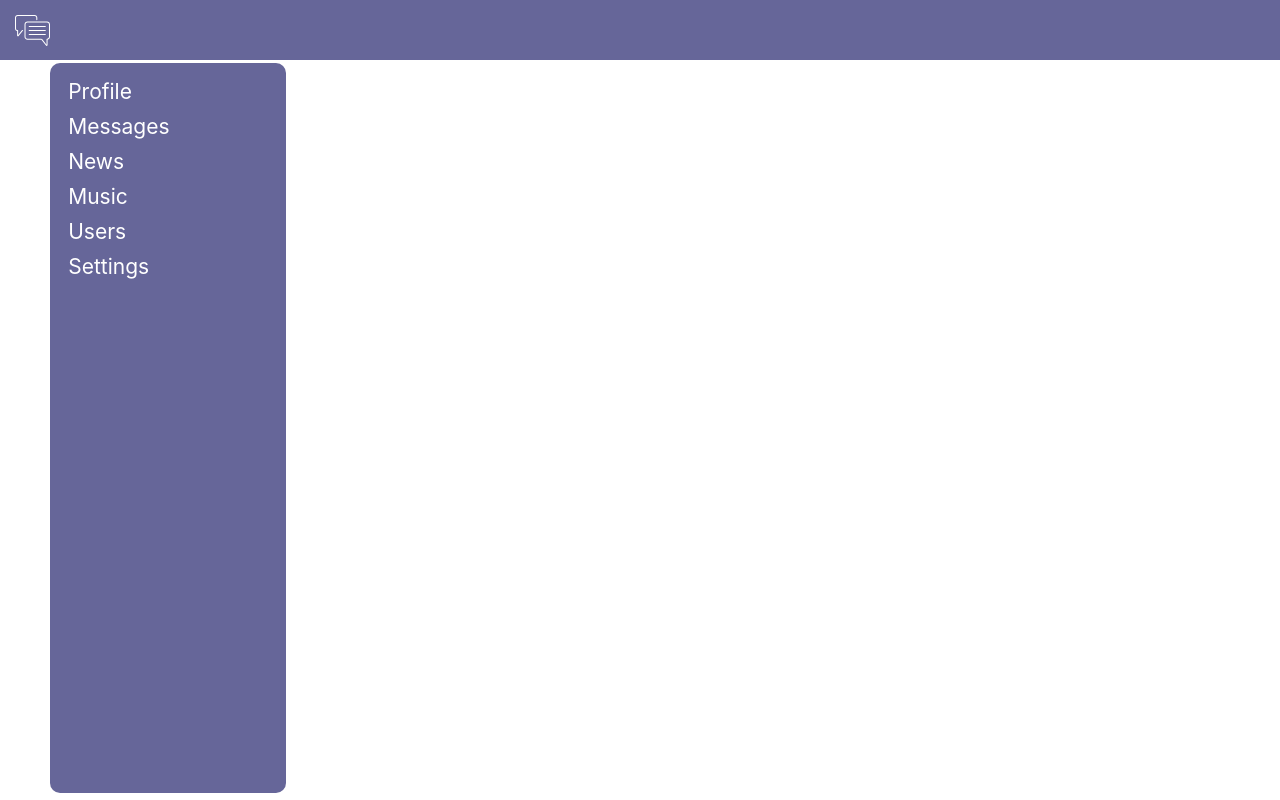
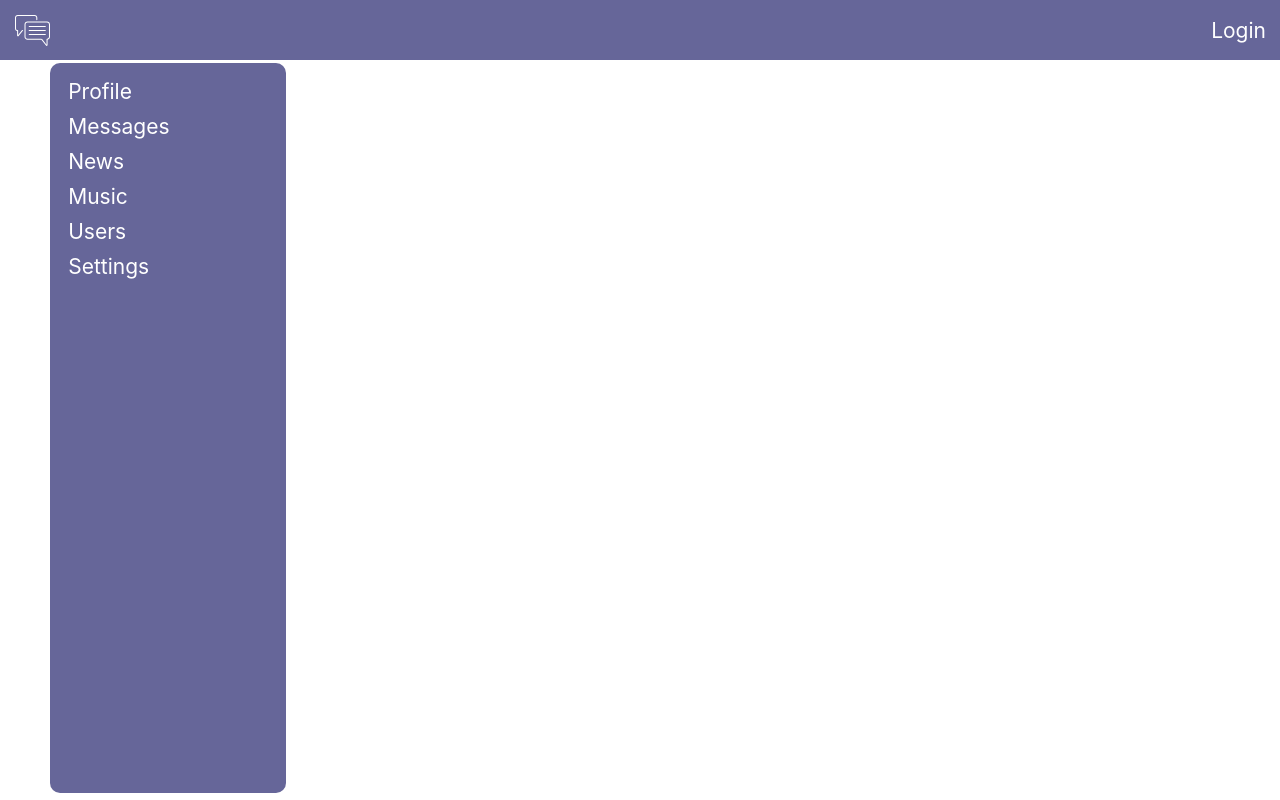
Before and after one commit to Aluminaze/social-network, a React (Create React App) app: page / in a window 1280 px wide. Built offline with nearby package versions, Linux system fonts and the light colour scheme; no server answers.

Commit message:
add authorization logic

```diff
--- a/src/App.js
+++ b/src/App.js
@@ -1,7 +1,6 @@
 import React from "react";
 import { BrowserRouter, Switch, Route } from "react-router-dom";
 import "./style/css/App.css";
-import Header from "./components/Header/Header";
 import NavBar from "./components/NavBar/NavBar";
 import News from "./components/News/News";
 import Music from "./components/Music/Music";
@@ -9,12 +8,13 @@ import Settings from "./components/Settings/Settings";
 import DialogsContainer from "./components/Dialogs/DialogsContainer";
 import UsersContainer from "./components/Users/UsersContainer";
 import ProfileContainer from "./components/Profile/ProfileContainer";
+import HeaderContainer from "./components/Header/HeaderContainer";
 
 const App = (props) => {
   return (
     <BrowserRouter>
       <section className="container">
-        <Header />
+        <HeaderContainer />
         <section className="wrapper">
           <NavBar />
           <section className="content">
--- a/src/components/Header/Header.jsx
+++ b/src/components/Header/Header.jsx
@@ -1,11 +1,19 @@
 import React from "react";
 import style from "./Header.module.css";
 import { ReactComponent as Logo } from "./header_icon.svg";
+import { NavLink } from "react-router-dom";
 
-const Header = () => {
+const Header = (props) => {
   return (
     <header className={style.header}>
       <Logo className={style.logo} />
+      {props.isAuthorized ? (
+        <div className={style.login}>{props.login}</div>
+      ) : (
+        <NavLink to={"/login"}>
+          <div className={style.login}>Login</div>
+        </NavLink>
+      )}
     </header>
   );
 };
--- a/src/components/Header/Header.module.css
+++ b/src/components/Header/Header.module.css
@@ -8,6 +8,9 @@
   align-items     : center;
   height          : 60px;
   background-color: #666699;
+  display: flex;
+  flex-direction: row;
+  justify-content: space-between;
 }
 
 .logo {
@@ -15,3 +18,9 @@
   height     : 35px;
   margin-left: 10px;
 }
+
+.login {
+  margin-right: 1rem;
+  color: white;
+  font-size: 1.5rem;
+}
--- /dev/null
+++ b/src/components/Header/HeaderContainer.jsx
@@ -0,0 +1,31 @@
+import React from "react";
+import Header from "./Header";
+import { setAuthUserData } from "../../redux/authReducer";
+import { connect } from "react-redux";
+import * as axios from "axios";
+
+class HeaderContainer extends React.Component {
+  componentDidMount() {
+    axios
+      .get(`https://social-network.samuraijs.com/api/1.0/auth/me`, {
+        withCredentials: true,
+      })
+      .then((response) => {
+        if (response.data.resultCode === 0) {
+          let { id, login, email } = response.data.data;
+          this.props.setAuthUserData(id, login, email);
+        }
+      });
+  }
+
+  render() {
+    return <Header {...this.props} />;
+  }
+}
+
+let mapStateToProps = (state) => ({
+  isAuthorized: state.auth.isAuthorized,
+  login: state.auth.login,
+});
+
+export default connect(mapStateToProps, { setAuthUserData })(HeaderContainer);
--- /dev/null
+++ b/src/redux/authReducer.js
@@ -0,0 +1,25 @@
+const SET_AUTH_USER_DATA = "SET_AUTH_USER_DATA"
+
+export const setAuthUserData = (userId, login, email) => ({type: SET_AUTH_USER_DATA, data: { userId, login, email }})
+
+let initialState = {
+  userId: null,
+  login: null,
+  email: null,
+  isAuthorized: false
+}
+
+const authReducer = (state = initialState, action) => {
+  switch (action.type) {
+    case SET_AUTH_USER_DATA: {
+      return {
+        ...state,
+        ...action.data,
+        isAuthorized: true
+      }
+    }
+    default: return state
+  }
+}
+
+export default authReducer
--- a/src/redux/redux-store.js
+++ b/src/redux/redux-store.js
@@ -2,11 +2,13 @@ import { createStore, combineReducers } from "redux";
 import dialogsReducer from "./dialogsReducer";
 import profileReducer from "./profileReducer";
 import usersReducer from "./usersReducer";
+import authReducer from "./authReducer";
 
 let reducers = combineReducers({
   dialogsPage: dialogsReducer,
   profilePage: profileReducer,
   usersPage: usersReducer,
+  auth: authReducer
 });
 
 let store = createStore(reducers);
```
